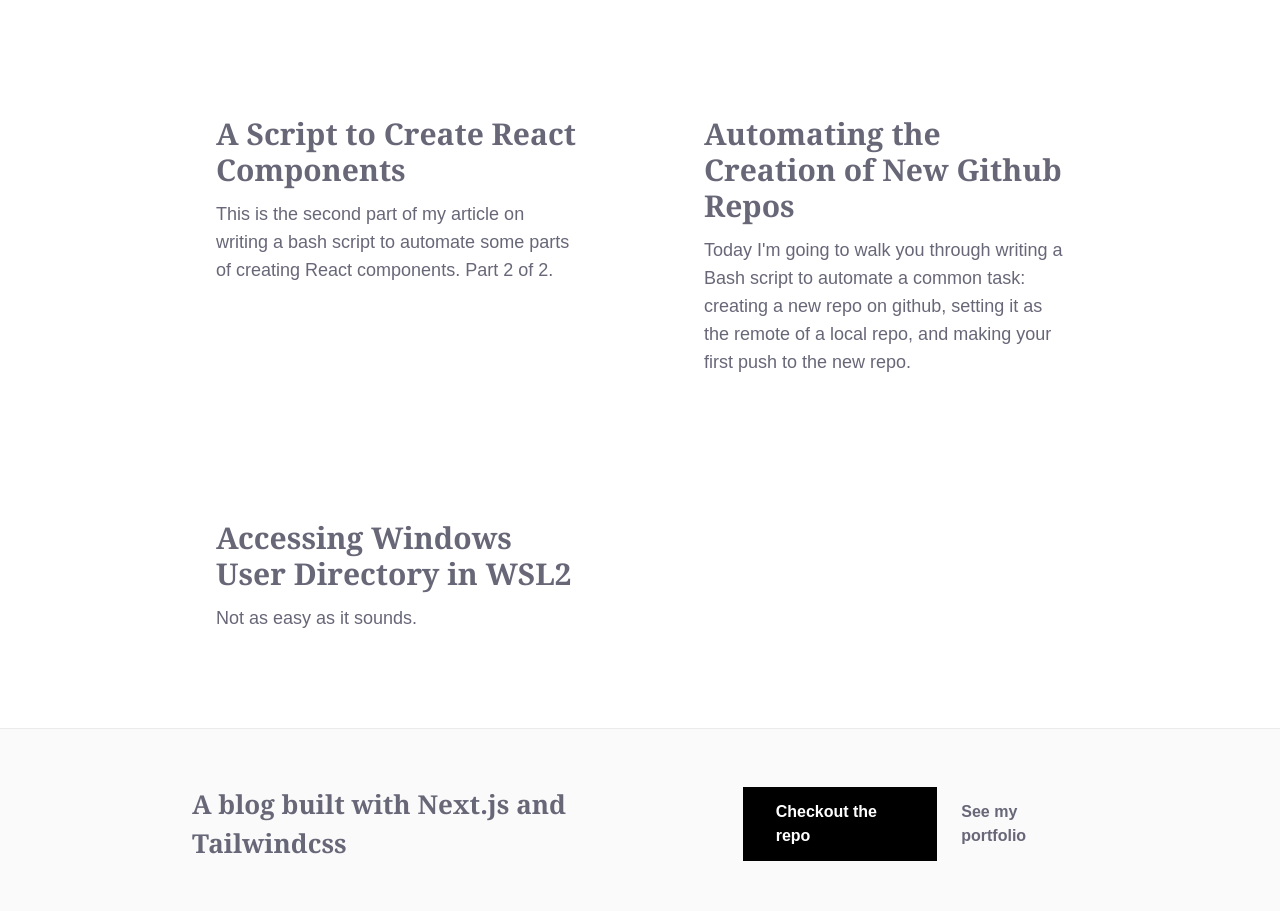
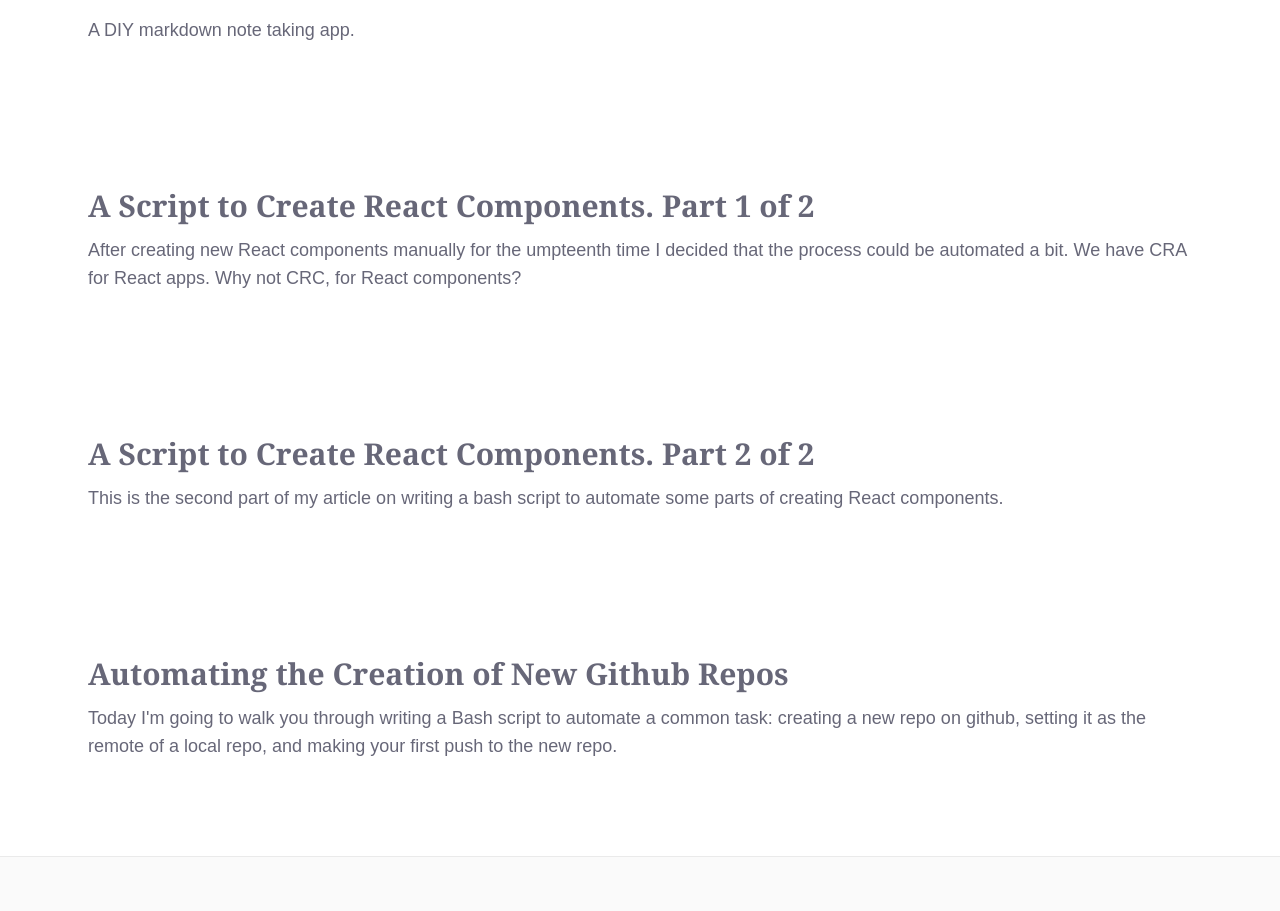
Before and after one commit to kvnloughead/nextjs-blog, a Next.js app: page / in a window 1280 px wide. Shown: the part 809-1720 px from the top of the page. Built offline with nearby package versions, Linux system fonts and the light colour scheme.

Commit message:
Improve user experience
 - Fix titles to include "Part X of 2"
 - Fix dates (it's a new year)
 - increase max-width of main page elements
 - change to single column layout of post previews
 - reduce width of header content

```diff
--- a/_posts/crc-blog-1.md
+++ b/_posts/crc-blog-1.md
@@ -1,9 +1,9 @@
 ---
-title: 'A Script to Create React Components'
+title: 'A Script to Create React Components. Part 1 of 2'
 excerpt: |
   After creating new React components manually for the umpteenth time I decided
   that the process could be automated a bit. We have CRA for React apps. Why not
-  CRC, for React components? Part 1 of 2.
+  CRC, for React components?
 coverImage: ''
 date: '2021-10-13'
 author:
--- a/_posts/crc-blog-2.md
+++ b/_posts/crc-blog-2.md
@@ -1,8 +1,8 @@
 ---
-title: 'A Script to Create React Components'
+title: 'A Script to Create React Components. Part 2 of 2'
 excerpt: |
   This is the second part of my article on writing a bash script to automate some
-  parts of creating React components. Part 2 of 2.
+  parts of creating React components.
 coverImage: ''
 date: '2021-10-13'
 author:
--- a/_posts/grep.md
+++ b/_posts/grep.md
@@ -2,7 +2,7 @@
 title: 'How to search through text with grep'
 excerpt: 'A few simple ways to use a complicated tool.'
 coverImage: ''
-date: '2021-11-17'
+date: '2022-01-01'
 author:
   name: Kevin Loughead
 ogImage:
--- a/_posts/windows-userdir-wsl.md
+++ b/_posts/windows-userdir-wsl.md
@@ -2,7 +2,7 @@
 title: 'Accessing Windows User Directory in WSL2'
 excerpt: "Not as easy as it sounds."
 coverImage: ''
-date: '2021-01-20'
+date: '2022-01-20'
 author:
   name: Kevin Loughead
   picture: ''
--- a/components/footer.js
+++ b/components/footer.js
@@ -4,7 +4,7 @@ export default function Footer() {
   return (
     <footer className="bg-accent-1 border-t px-6 border-accent-2">
       <Container>
-        <div className="py-14 flex flex-col lg:flex-row lg:justify-between items-center max-w-4xl mx-auto">
+        <div className="py-14 flex flex-col lg:flex-row lg:justify-between items-center mx-auto">
           <h3 className="font-serif font-bold text-2xl text-center lg:text-left mb-10 lg:mb-0 lg:pr-4 lg:w-1/2">
             A blog built with Next.js and Tailwindcss
           </h3>
--- a/components/header.js
+++ b/components/header.js
@@ -5,6 +5,7 @@ import { BLOG_SITE_NAME } from '../lib/constants';
 export default function Header() {
   return (
     <header className="font-mono font-bold md:text-2xl flex flex-row justify-between items-start shadow-sm md:justify-between py-4 px-6 lg:px-10 xl:px-12">
+      <nav className="w-288 m-auto flex flex-row justify-between items-start">
         <Link href="/">
           <a href="/" className="hover:underline">
             {BLOG_SITE_NAME}
@@ -16,6 +17,7 @@ export default function Header() {
         >
           Menu
         </button>
+      </nav>
     </header>
   );
 }
--- a/components/layout.js
+++ b/components/layout.js
@@ -19,7 +19,7 @@ export default function Layout({ children }) {
       <Meta />
       <div className="min-h-screen">
         <Header />
-        <main className="pt-24 pb-10 px-6 max-w-4xl mx-auto">{children}</main>
+        <main className="pt-24 pb-10 px-6 max-w-6xl mx-auto">{children}</main>
       </div>
       <Footer />
     </>
--- a/components/more-stories.js
+++ b/components/more-stories.js
@@ -6,7 +6,7 @@ export default function MoreStories({ posts }) {
   return (
     <section>
       <h2 className="post-index-text">Older Posts</h2>
-      <div className="grid grid-cols-1 md:grid-cols-2 md:gap-x-16 lg:gap-x-32 gap-y-20 md:gap-y-32 mb-10">
+      <div className="grid grid-cols-1 md:gap-x-16 lg:gap-x-32 gap-y-20 md:gap-y-32 mb-10">
         {posts.map((post) => (
           <PostPreview
             key={post.slug}
--- a/pages/index.js
+++ b/pages/index.js
@@ -20,7 +20,7 @@ export default function Index({ allPosts }) {
         <Container>
           {heroPost && (
             <>
-              <h2 className="post-index-text">Featured</h2>
+              <h2 className="post-index-text">Most recent post</h2>
               <HeroPost
                 title={heroPost.title}
                 coverImage={heroPost.coverImage}
--- a/tailwind.config.js
+++ b/tailwind.config.js
@@ -21,6 +21,8 @@ module.exports = {
       },
       spacing: {
         28: '7rem',
+        '256': '64rem',
+        '288': '72rem'
       },
       letterSpacing: {
         tighter: '-.04em',
```
Also changed, not shown: log.txt (deleted). Lines whose indentation alone changed are shown as unchanged.
